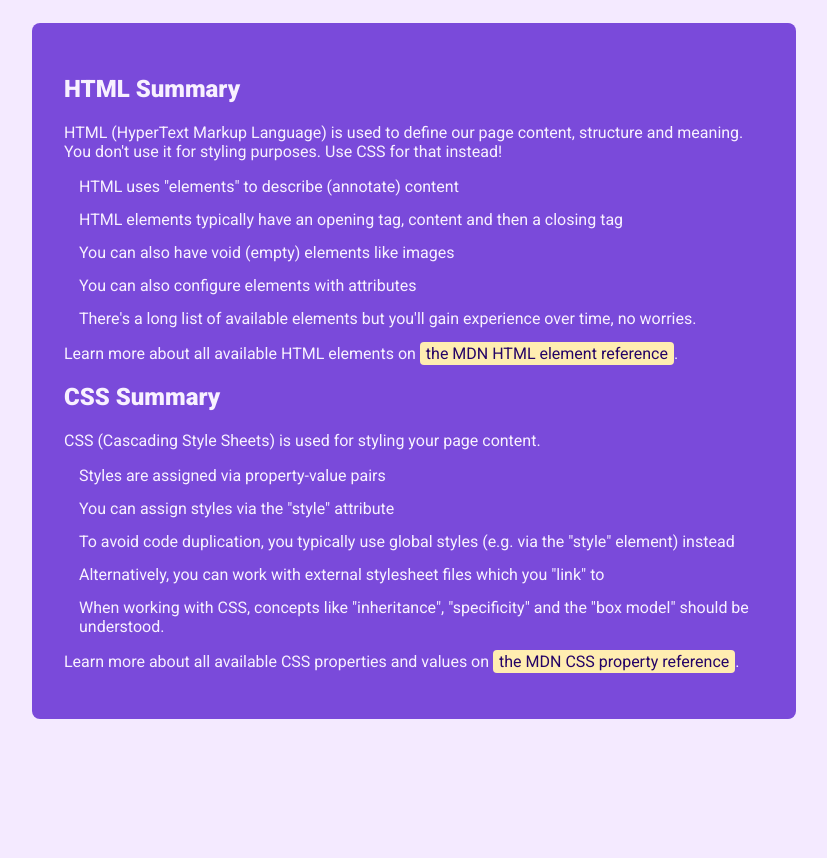
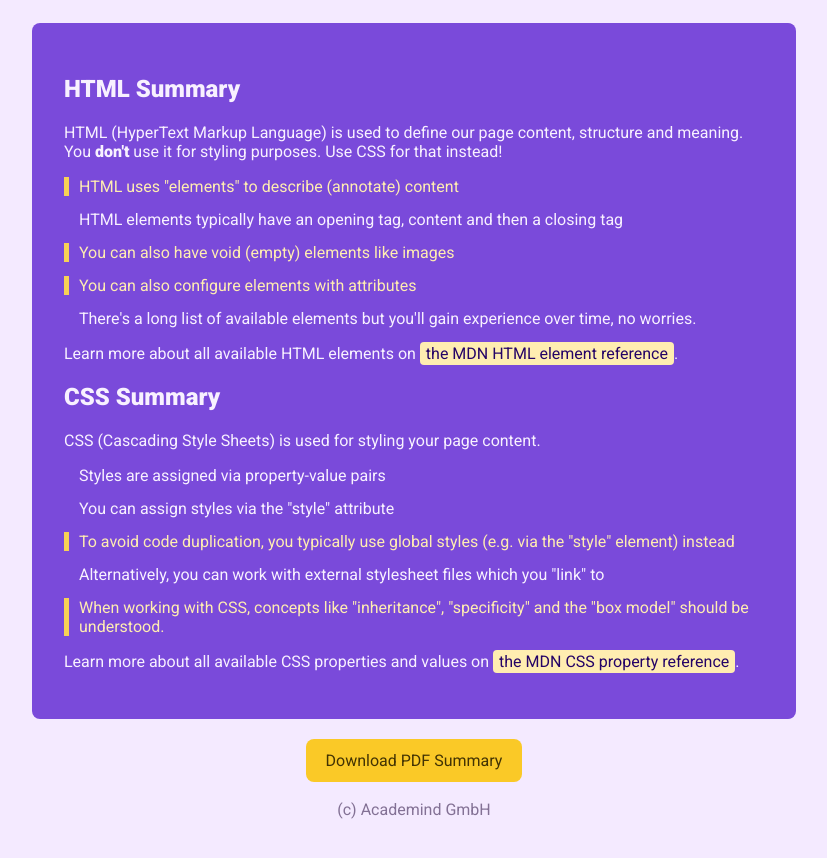
Before and after one commit to airnec/html-css-basics-summary, a plain HTML site: page index.html in a window 1280 px wide. Shown: the part 380-1238 px from the top of the page, without its empty margins (226-1053 px from the left). Before the commit the page ends 1131 px from the top, so only its background shows below. Drawn offline with Linux system fonts and the light colour scheme.

Commit message:
footer added

```diff
--- a/index.html
+++ b/index.html
@@ -19,17 +19,23 @@
       <h2>HTML Summary</h2>
       <p>
         HTML (HyperText Markup Language) is used to define our page content,
-        structure and meaning. You don't use it for styling purposes. Use CSS
-        for that instead!
+        structure and meaning. You <span class="highlight">don't</span> use it
+        for styling purposes. Use CSS for that instead!
       </p>
-      <ul>
-        <li>HTML uses "elements" to describe (annotate) content</li>
+      <ul id="html-list">
+        <li class="extra-important">
+          HTML uses "elements" to describe (annotate) content
+        </li>
         <li>
           HTML elements typically have an opening tag, content and then a
           closing tag
         </li>
-        <li>You can also have void (empty) elements like images</li>
-        <li>You can also configure elements with attributes</li>
+        <li class="extra-important">
+          You can also have void (empty) elements like images
+        </li>
+        <li class="extra-important">
+          You can also configure elements with attributes
+        </li>
         <li>
           There's a long list of available elements but you'll gain experience
           over time, no worries.
@@ -44,10 +50,10 @@
 
       <h2>CSS Summary</h2>
       <p>CSS (Cascading Style Sheets) is used for styling your page content.</p>
-      <ul>
+      <ul id="css-list">
         <li>Styles are assigned via property-value pairs</li>
         <li>You can assign styles via the "style" attribute</li>
-        <li>
+        <li class="extra-important">
           To avoid code duplication, you typically use global styles (e.g. via
           the "style" element) instead
         </li>
@@ -55,7 +61,7 @@
           Alternatively, you can work with external stylesheet files which you
           "link" to
         </li>
-        <li>
+        <li class="extra-important">
           When working with CSS, concepts like "inheritance", "specificity" and
           the "box model" should be understood.
         </li>
@@ -67,6 +73,11 @@
         >.
       </p>
     </main>
-    <footer></footer>
+    <footer>
+      <a href="html-css-basics-summary.pdf" target="_blank"
+        >Download PDF Summary</a
+      >
+      <p>(c) Academind GmbH</p>
+    </footer>
   </body>
 </html>
--- a/styles.css
+++ b/styles.css
@@ -51,6 +51,28 @@ body {
     background-color: rgb(250, 201, 39);
   }
 
+  footer {
+    text-align: center;
+    margin-bottom: 100px;
+  }
+
+  footer p {
+    color: rgb(131, 113, 149);
+    margin-top: 30px;
+  }
+
+  footer a {
+    padding: 12px 20px;
+    border-radius: 8px;
+    background-color: rgb(250, 201, 39);
+    color: rgb(66, 51, 4);
+  }
+
+  footer a:hover,
+  footer a:active {
+    background-color: rgb(255, 186, 58);
+  }
+
   .extra-important {
     color: rgb(255, 237, 177);
     border-color: rgb(247, 209, 85);
```
